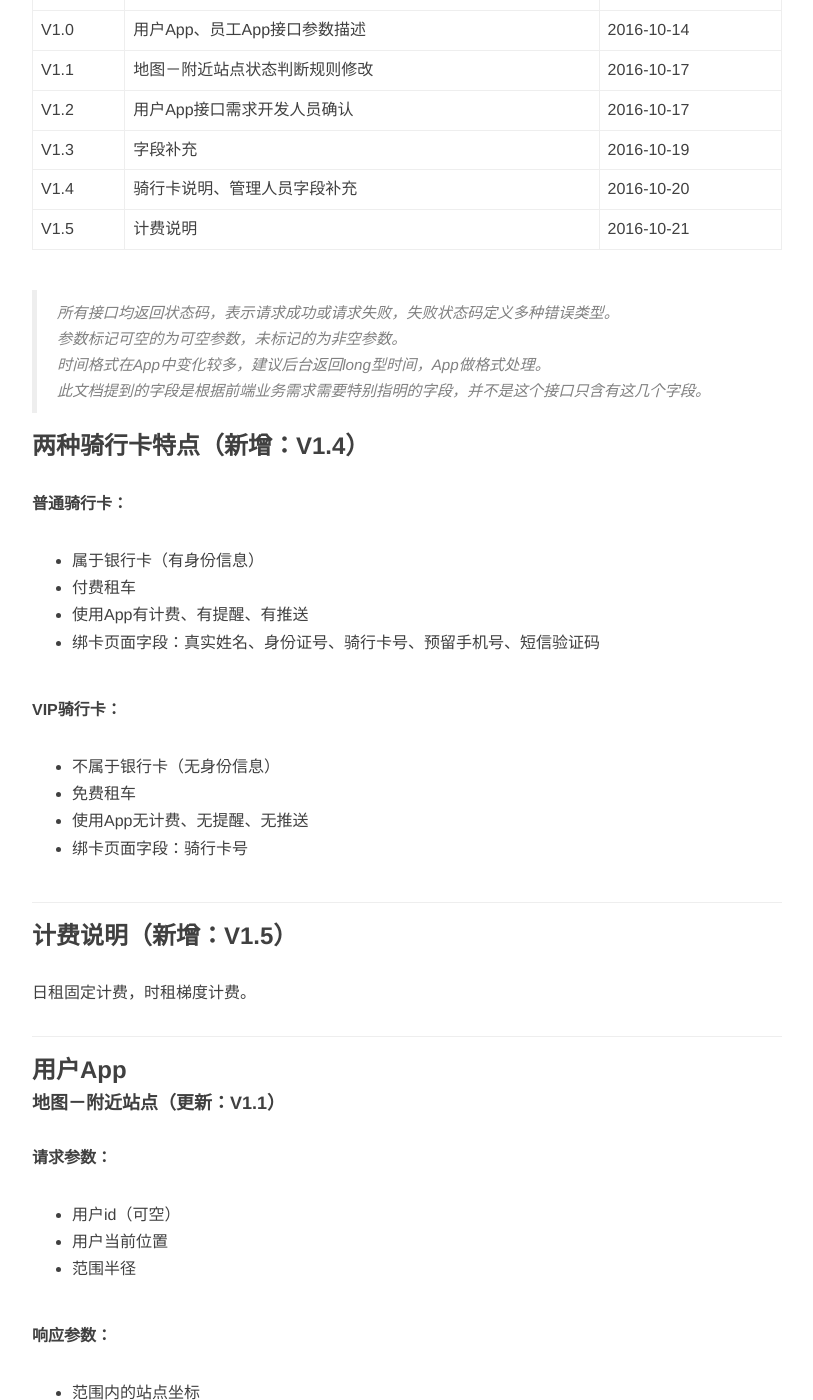
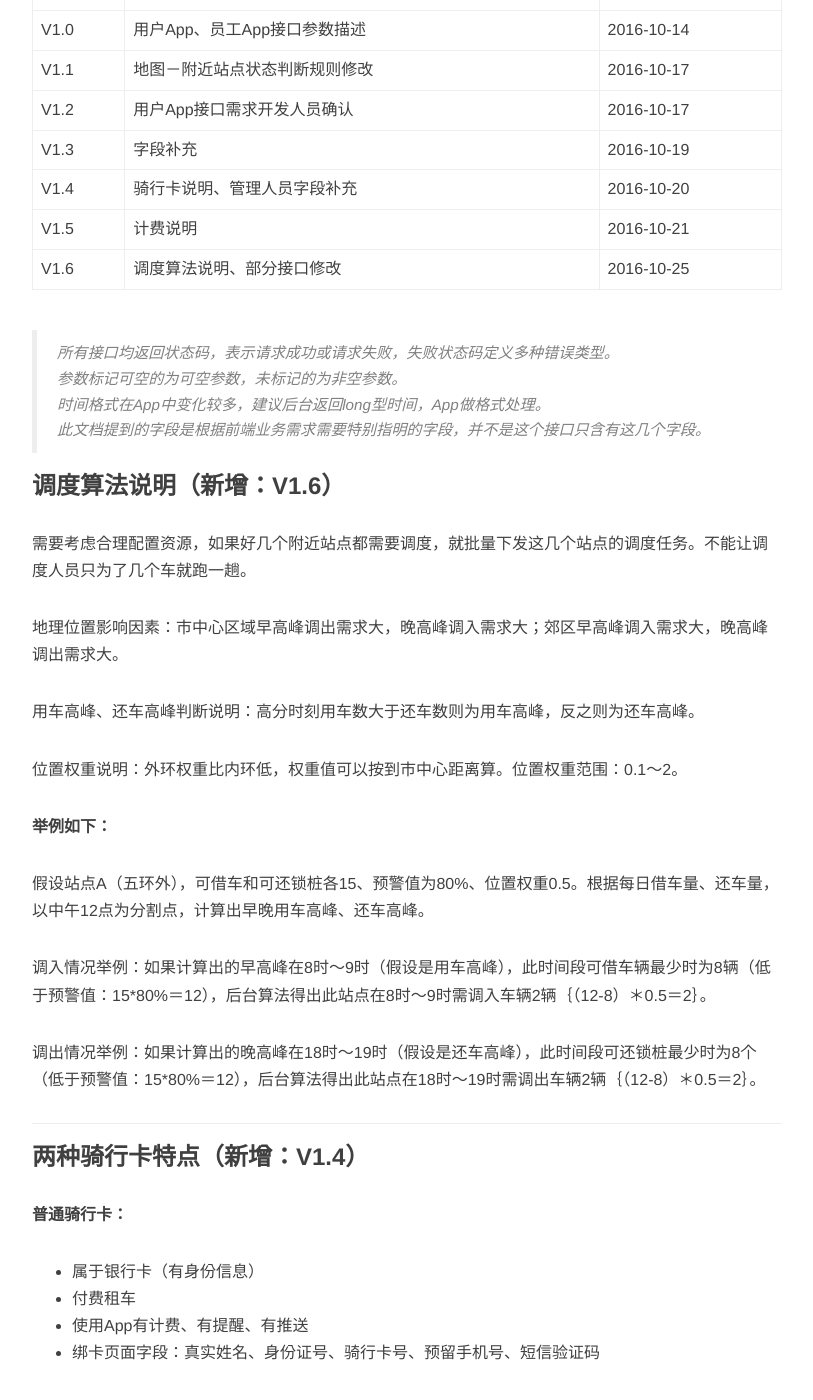
Before and after one commit to chengfeifei/chengfeifei.github.io, a Jekyll site: the page built from _posts/2016-10-14-zixingche-xuqiu-jiekou.md, in a window 1280 px wide and 1400 px high, scrolled down 484 px. Shown: the whole window, without its empty margins (233-1046 px from the left). Built offline with Jekyll 4.4.1, drawn with Linux system fonts in a browser that asks for light colours; nearby versions of some CDN libraries; comment, search, counter and statistics services are not loaded; some of the changed text lies outside the part shown.

Commit message:
edit
edit jiekou xuqiu

```diff
--- a/_posts/2016-10-14-zixingche-xuqiu-jiekou.md
+++ b/_posts/2016-10-14-zixingche-xuqiu-jiekou.md
@@ -14,6 +14,7 @@ tags: [接口需求]
  V1.3 | 字段补充 | 2016-10-19 |
  V1.4 | 骑行卡说明、管理人员字段补充 | 2016-10-20 |
  V1.5 | 计费说明 | 2016-10-21 |
+ V1.6 | 调度算法说明、部分接口修改 | 2016-10-25 |
 
 >所有接口均返回状态码，表示请求成功或请求失败，失败状态码定义多种错误类型。
 >
@@ -23,6 +24,25 @@ tags: [接口需求]
 >
 >此文档提到的字段是根据前端业务需求需要特别指明的字段，并不是这个接口只含有这几个字段。
 
+### 调度算法说明（新增：V1.6）
+
+需要考虑合理配置资源，如果好几个附近站点都需要调度，就批量下发这几个站点的调度任务。不能让调度人员只为了几个车就跑一趟。
+
+地理位置影响因素：市中心区域早高峰调出需求大，晚高峰调入需求大；郊区早高峰调入需求大，晚高峰调出需求大。
+
+用车高峰、还车高峰判断说明：高分时刻用车数大于还车数则为用车高峰，反之则为还车高峰。
+
+位置权重说明：外环权重比内环低，权重值可以按到市中心距离算。位置权重范围：0.1～2。
+
+**举例如下：**
+
+假设站点A（五环外），可借车和可还锁桩各15、预警值为80%、位置权重0.5。根据每日借车量、还车量，以中午12点为分割点，计算出早晚用车高峰、还车高峰。
+
+调入情况举例：如果计算出的早高峰在8时～9时（假设是用车高峰），此时间段可借车辆最少时为8辆（低于预警值：15*80%＝12），后台算法得出此站点在8时～9时需调入车辆2辆｛（12-8）＊0.5＝2｝。
+
+调出情况举例：如果计算出的晚高峰在18时～19时（假设是还车高峰），此时间段可还锁桩最少时为8个（低于预警值：15*80%＝12），后台算法得出此站点在18时～19时需调出车辆2辆｛（12-8）＊0.5＝2｝。
+
+---
 
 ### 两种骑行卡特点（新增：V1.4）
 
@@ -84,7 +104,7 @@ tags: [接口需求]
 
 ---
 
-#### 获取用户信息（新增：V1.3）
+#### 获取用户信息（更新：V1.6）
 
 **请求参数：**
 
@@ -94,10 +114,12 @@ tags: [接口需求]
 
 * 昵称（可空）
 * 头像（可空）
-* 手机号（可空，办理骑行卡时的预留手机号）
+* 手机号（注册账号时的手机号）
 * 骑行卡号（可空）
 * 骑行卡余额（可空）
 * 保证金（可空）
+
+**备注：**如果是新注册未绑卡用户，返回值如下：昵称（新用户＋id号）、头像（空）、手机号（注册账号时的手机号）、骑行卡号（未绑定）、骑行卡余额（0）、保证金（0）。如果是新注册已绑卡用户，返回值如下：昵称（新用户＋id号）、头像（空）、手机号（注册账号时的手机号）、骑行卡号（卡号）、骑行卡余额（实际金额）、保证金（实际金额）。
 
 ---
 
```
Also changed, not shown: _posts/2016-05-12-goodthing-donghua.md (+10 -0 lines).
